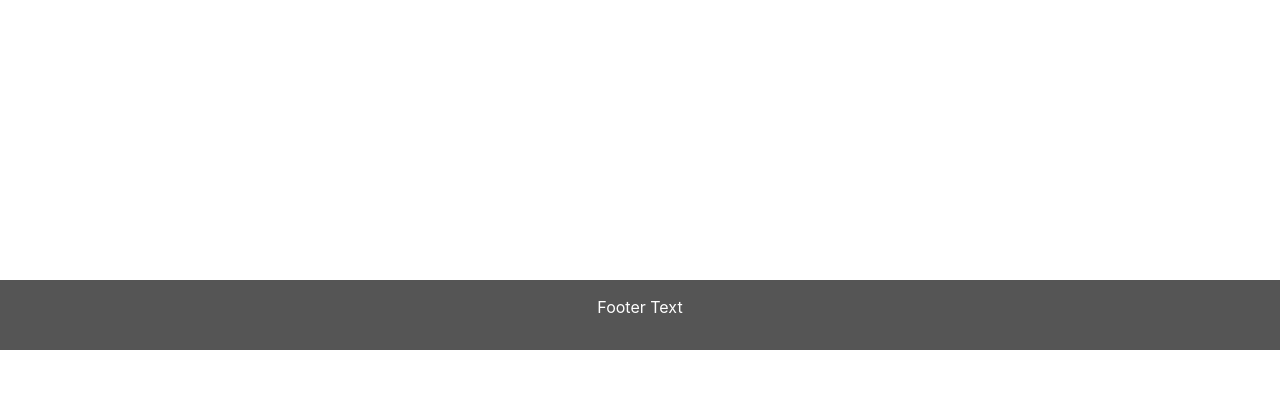
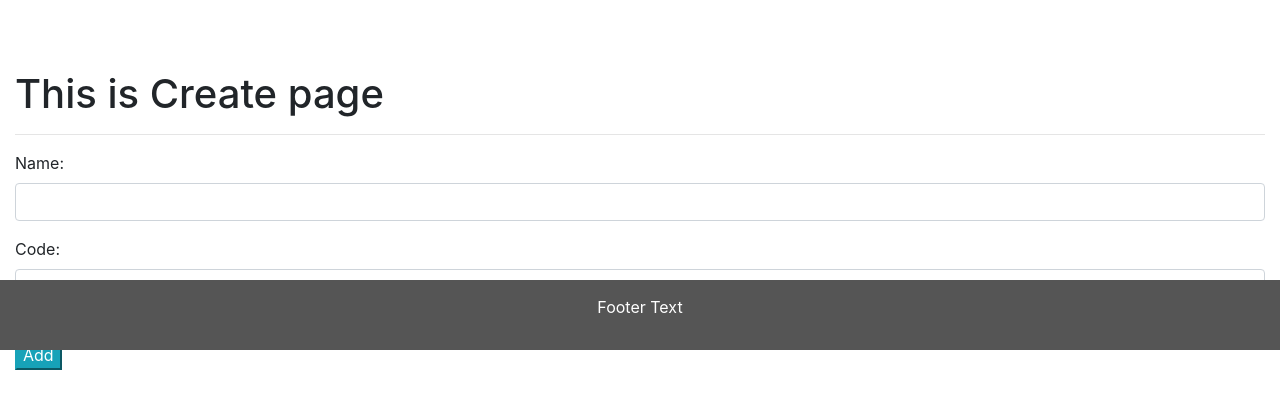
Before and after one commit to paige0701/metatron-study-frontend, an Angular app: page /user in a window 1280 px wide. Both pictures are taken after a click on the button "Add". Shown: the part 450-858 px from the top of the page. Before the commit the page ends 800 px from the top, so only its background shows below. Built offline with nearby package versions, Linux system fonts and the light colour scheme; no server answers.

Commit message:
add create user

```diff
--- a/src/app/user/create-user.component.html
+++ b/src/app/user/create-user.component.html
@@ -0,0 +1,17 @@
+<div class="row content">
+  <div class="col-sm-12 text-left">
+    <h1>This is Create page</h1>
+    <hr>
+    <div class="form-group">
+      <label for="name">Name:</label>
+      <input type="text" class="form-control" id="name" [(ngModel)]="name">
+    </div>
+    <div class="form-group">
+      <label for="code">Code:</label>
+      <input type="text" class="form-control" id="code" [(ngModel)]="code">
+    </div>
+
+    <hr>
+    <button class="btn-info" (click)="addUser()">Add</button>
+  </div>
+</div>
--- a/src/app/user/create-user.component.ts
+++ b/src/app/user/create-user.component.ts
@@ -2,12 +2,15 @@ import {Component, ElementRef, Injector, OnDestroy, OnInit} from '@angular/core'
 import {Router} from '@angular/router';
 import {UserService} from './user.service';
 
-@Component({selector : 'app-create-user',
+@Component({selector : 'create-user',
   templateUrl : './create-user.component.html'})
 export class CreateUserComponent implements OnInit, OnDestroy {
 
   public router : Router;
   public users: any;
+  public name : string;
+  public code : string;
+
 
   constructor(protected elementRef : ElementRef, protected injector : Injector, protected userService : UserService) {
     this.router = injector.get(Router);
@@ -20,7 +23,13 @@ export class CreateUserComponent implements OnInit, OnDestroy {
   }
 
   ngOnInit() {
+
+    console.info('hi')
   }
 
 
+  addUser() {
+
+  }
+
 }
--- a/src/app/user/user.component.html
+++ b/src/app/user/user.component.html
@@ -23,6 +23,7 @@
         </tbody>
       </table>
       <hr>
-      <button class="btn-info">Add</button>
+      <button class="btn-info" (click)="navigateToCreate()">Add</button>
     </div>
   </div>
+  <create-user *ngIf="isCreateUser"></create-user>
--- a/src/app/user/user.component.ts
+++ b/src/app/user/user.component.ts
@@ -9,6 +9,7 @@ export class UserComponent implements OnInit, OnDestroy {
 
   public router : Router;
   public users: any;
+  public isCreateUser : boolean = false;
 
   constructor(protected elementRef : ElementRef, protected injector : Injector, protected userService : UserService) {
     this.router = injector.get(Router);
@@ -27,7 +28,6 @@ export class UserComponent implements OnInit, OnDestroy {
 
   public getUsers () : void {
     this.userService.getUsers().subscribe((result: User)=> {
-      console.info('result --> ', result);
       this.users = result;
     });
   }
@@ -38,4 +38,8 @@ export class UserComponent implements OnInit, OnDestroy {
 
   }
 
+  public navigateToCreate() : void {
+    this.isCreateUser = true;
+  }
+
 }
--- a/src/app/user/user.module.ts
+++ b/src/app/user/user.module.ts
@@ -5,15 +5,16 @@ import {UserService} from './user.service';
 import {CommonModule} from '@angular/common';
 import {UserDetailComponent} from './user-detail.component';
 import {CreateUserComponent} from './create-user.component';
+import { FormsModule } from '@angular/forms';
 
 const userRoutes : Routes = [
   {path : '' , component : UserComponent},
-  {path : ':id' , component : UserDetailComponent}
+  {path : ':id' , component : UserDetailComponent},
 ];
 
 
 @NgModule({
-  imports : [RouterModule.forChild(userRoutes),CommonModule],
+  imports : [RouterModule.forChild(userRoutes),CommonModule, FormsModule],
   declarations : [UserComponent, UserDetailComponent, CreateUserComponent
 ],
   providers : [UserService],
```
Also changed, not shown: 1 other file (tests, documents, lock files or other folders).
